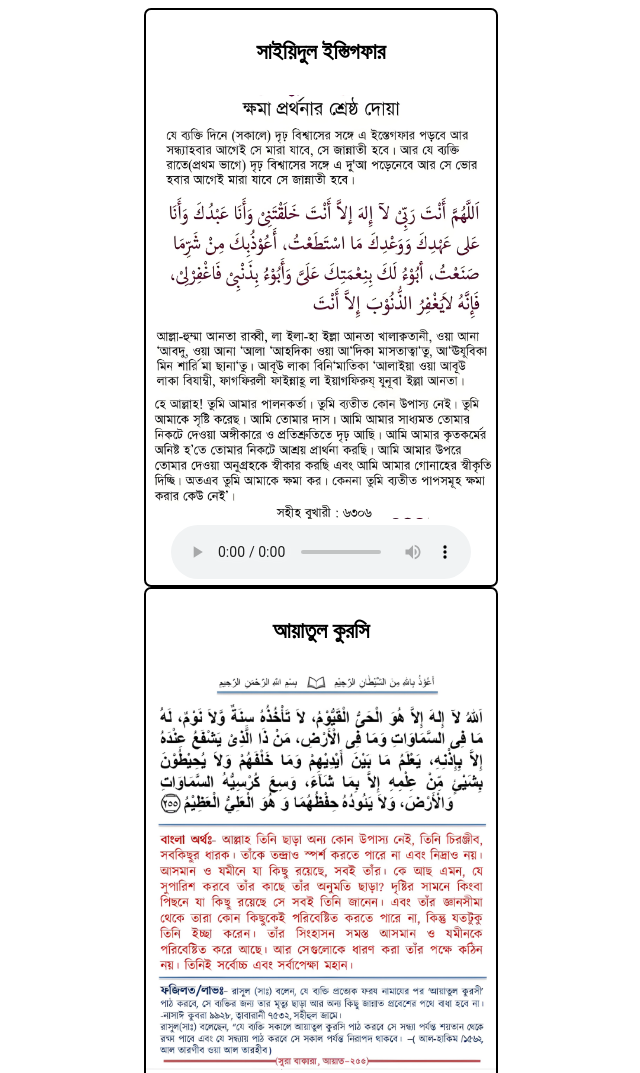
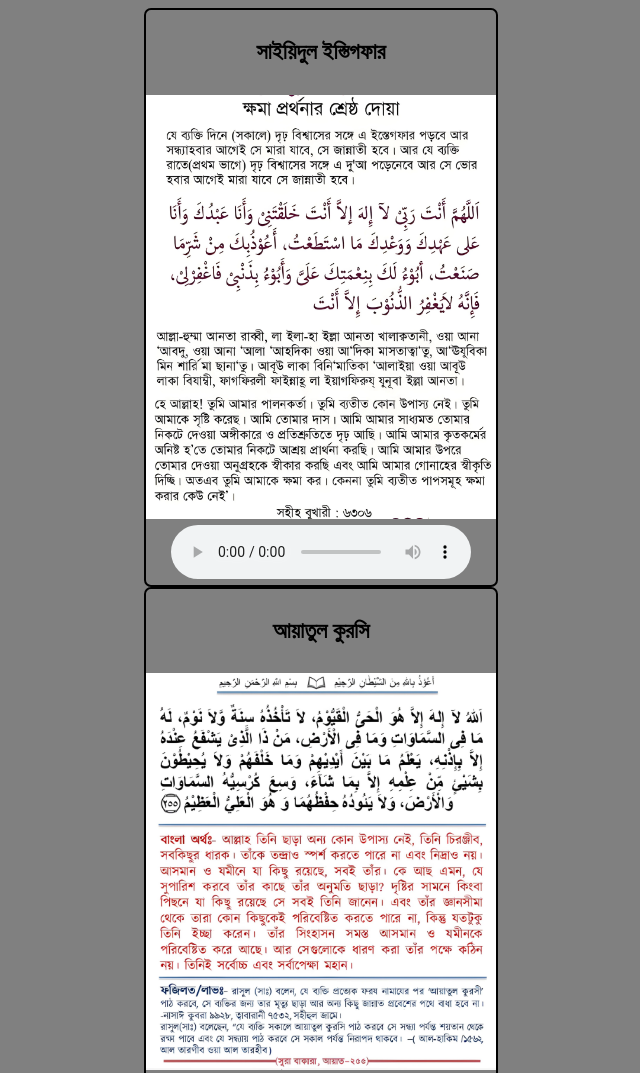
Before and after one commit to life-by/Amala, a plain HTML site: page index.html in a window 1280 px wide. Shown: the top 1073 px of the page, without its empty margins (319-959 px from the left). Drawn offline with Linux system fonts and the light colour scheme.

Commit message:
Update index.html

```diff
--- a/index.html
+++ b/index.html
@@ -66,7 +66,7 @@
 		width: 350px;
 	}
 	body{
-		backuround-color:gray;
+		background-color: gray;
 	}
 </style>
 
```
